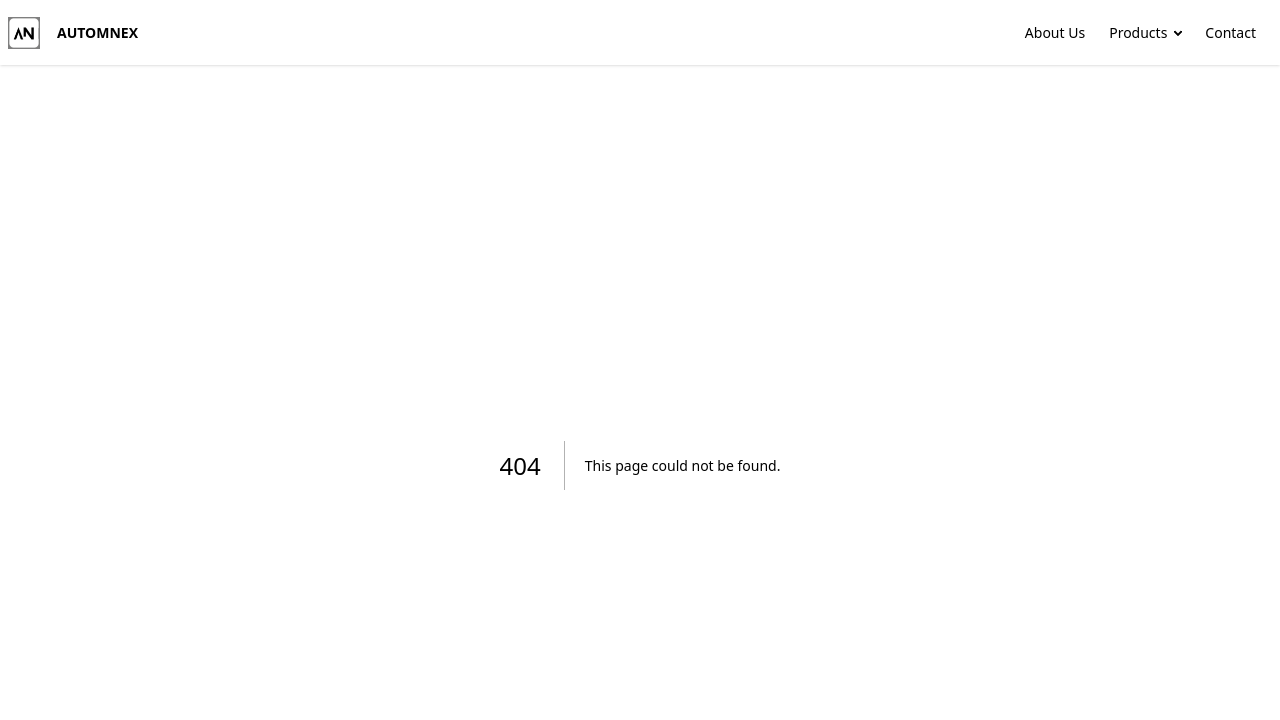
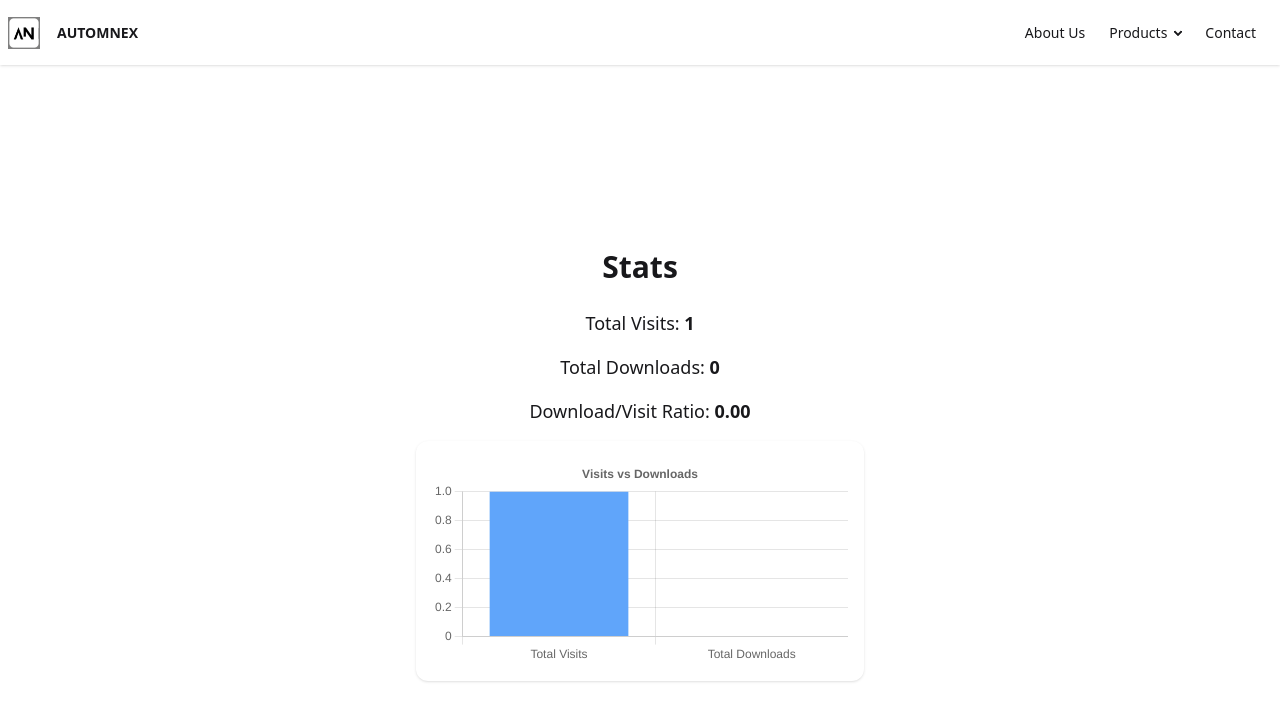
Before and after one commit to Tamim-369/automnex2, a Next.js app: page /stats in a window 1280 px wide. Before the commit this address had no page. Shown: the top 720 px of the page. Built offline with nearby package versions, Linux system fonts and the light colour scheme.

Commit message:
fixed some sisues

```diff
--- /dev/null
+++ b/app/api/download/route.ts
@@ -0,0 +1,21 @@
+import { NextRequest, NextResponse } from 'next/server';
+import fs from 'fs';
+import path from 'path';
+
+const statsPath = path.join(process.cwd(), 'stats.json');
+const downloadUrl = 'https://github.com/Tamim-369/ShieldSight/releases/download/v1.0/GuardSetup.exe';
+
+export async function GET(req: NextRequest) {
+    // Read stats
+    let stats = { totalVisits: 0, totalDownloads: 0 };
+    try {
+        const data = fs.readFileSync(statsPath, 'utf-8');
+        stats = JSON.parse(data);
+    } catch { }
+    // Increment downloads
+    stats.totalDownloads += 1;
+    // Write back
+    fs.writeFileSync(statsPath, JSON.stringify(stats, null, 2));
+    // Redirect to actual file
+    return NextResponse.redirect(downloadUrl);
+}
--- /dev/null
+++ b/app/api/stats/route.ts
@@ -0,0 +1,14 @@
+import { NextRequest, NextResponse } from 'next/server';
+import fs from 'fs';
+import path from 'path';
+
+const statsPath = path.join(process.cwd(), 'stats.json');
+
+export async function GET(req: NextRequest) {
+    let stats = { totalVisits: 0, totalDownloads: 0 };
+    try {
+        const data = fs.readFileSync(statsPath, 'utf-8');
+        stats = JSON.parse(data);
+    } catch { }
+    return NextResponse.json(stats);
+}
--- /dev/null
+++ b/app/api/track-visit/route.ts
@@ -0,0 +1,16 @@
+import { NextRequest, NextResponse } from 'next/server';
+import fs from 'fs';
+import path from 'path';
+
+const statsPath = path.join(process.cwd(), 'stats.json');
+
+export async function POST(req: NextRequest) {
+    let stats = { totalVisits: 0, totalDownloads: 0 };
+    try {
+        const data = fs.readFileSync(statsPath, 'utf-8');
+        stats = JSON.parse(data);
+    } catch { }
+    stats.totalVisits += 1;
+    fs.writeFileSync(statsPath, JSON.stringify(stats, null, 2));
+    return NextResponse.json(stats);
+}
--- a/app/page.tsx
+++ b/app/page.tsx
@@ -1,13 +1,17 @@
 "use client"
 import Image from "next/image";
 import { FaPaperPlane, FaShieldAlt, FaBolt, FaEye, FaKeyboard, FaDownload } from "react-icons/fa";
-import { useState } from "react";
+import { useState, useEffect } from "react";
 
 export default function Home() {
   const [form, setForm] = useState({ name: "", email: "", message: "" });
   const [loading, setLoading] = useState(false);
   const [success, setSuccess] = useState("");
   const [error, setError] = useState("");
+
+  useEffect(() => {
+    fetch("/api/track-visit", { method: "POST" });
+  }, []);
 
   async function handleSubmit(e: React.FormEvent) {
     e.preventDefault();
@@ -99,7 +103,7 @@ export default function Home() {
           </div>
           {/* Download and Support Buttons */}
           <div className="flex flex-col sm:flex-row gap-4 items-center justify-center mb-8">
-            <a href="https://github.com/Tamim-369/ShieldSight/releases/download/v1.0/GuardSetup.exe" download className="btn bg-white text-neutral rounded-xl px-10 py-3 font-semibold shadow-xl flex items-center gap-2 text-lg hover:scale-105 transition border-0">
+            <a href="/api/download" download className="btn bg-white text-neutral rounded-xl px-10 py-3 font-semibold shadow-xl flex items-center gap-2 text-lg hover:scale-105 transition border-0">
               <FaDownload /> Download
             </a>
             <a href="https://coff.ee/automnex" target="_blank" rel="noopener noreferrer" className="btn bg-white text-neutral rounded-xl px-10 py-3 font-semibold shadow-xl flex items-center gap-2 text-lg hover:scale-105 transition border-0">
--- /dev/null
+++ b/app/stats/page.tsx
@@ -0,0 +1,59 @@
+"use client";
+import { useEffect, useState } from "react";
+import { Bar } from "react-chartjs-2";
+import {
+    Chart as ChartJS,
+    CategoryScale,
+    LinearScale,
+    BarElement,
+    Title,
+    Tooltip,
+    Legend,
+} from "chart.js";
+
+ChartJS.register(CategoryScale, LinearScale, BarElement, Title, Tooltip, Legend);
+
+export default function StatsPage() {
+    const [stats, setStats] = useState<{ totalVisits: number; totalDownloads: number } | null>(null);
+
+    useEffect(() => {
+        fetch("/api/stats")
+            .then((res) => res.json())
+            .then(setStats);
+    }, []);
+
+    if (!stats) return <div className="flex justify-center items-center min-h-screen">Loading...</div>;
+
+    const ratio = stats.totalVisits > 0 ? (stats.totalDownloads / stats.totalVisits) : 0;
+
+    const data = {
+        labels: ["Total Visits", "Total Downloads"],
+        datasets: [
+            {
+                label: "Count",
+                data: [stats.totalVisits, stats.totalDownloads],
+                backgroundColor: ["#60a5fa", "#34d399"],
+            },
+        ],
+    };
+
+    const options = {
+        responsive: true,
+        plugins: {
+            legend: { display: false },
+            title: { display: true, text: "Visits vs Downloads" },
+        },
+    };
+
+    return (
+        <main className="min-h-screen flex flex-col items-center justify-center bg-base-100 p-8">
+            <h1 className="text-3xl font-bold mb-6">Stats</h1>
+            <div className="mb-4 text-lg">Total Visits: <b>{stats.totalVisits}</b></div>
+            <div className="mb-4 text-lg">Total Downloads: <b>{stats.totalDownloads}</b></div>
+            <div className="mb-4 text-lg">Download/Visit Ratio: <b>{ratio.toFixed(2)}</b></div>
+            <div className="w-full max-w-md bg-white rounded-xl shadow p-4">
+                <Bar data={data} options={options} />
+            </div>
+        </main>
+    );
+}
--- a/package.json
+++ b/package.json
@@ -10,10 +10,12 @@
     "postbuild": "next-sitemap"
   },
   "dependencies": {
+    "chart.js": "^4.5.0",
     "next": "15.3.4",
     "next-sitemap": "^4.2.3",
     "nodemailer": "^7.0.4",
     "react": "^19.0.0",
+    "react-chartjs-2": "^5.3.0",
     "react-dom": "^19.0.0",
     "react-icons": "^5.5.0"
   },
--- /dev/null
+++ b/stats.json
@@ -0,0 +1,4 @@
+{
+  "totalVisits": 1,
+  "totalDownloads": 0
+}
```
Also changed, not shown: 1 other file (tests, documents, lock files or other folders).
